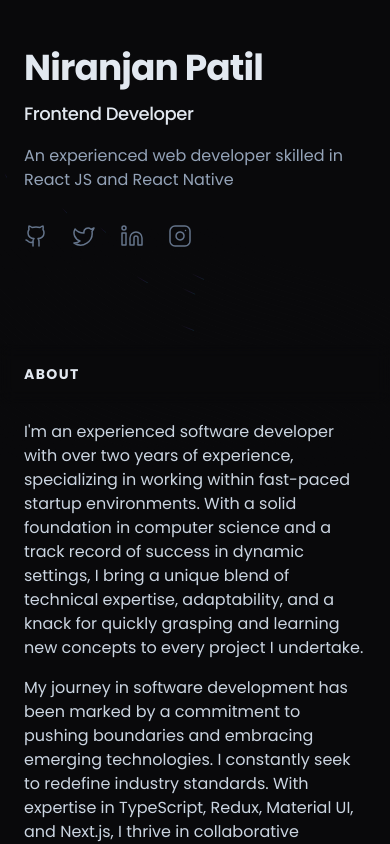
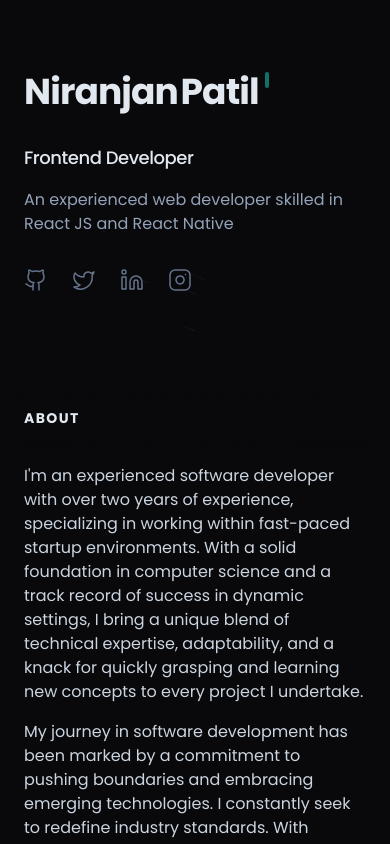
Before and after one commit to NiranjanPatil07/portfolio, a React (Vite) app: page / in a window 390 px wide. Shown: the top 844 px of the page. Built offline with nearby package versions, Linux system fonts and the light colour scheme.

Commit message:
UX: Added animation

```diff
--- /dev/null
+++ b/src/components/typewriter-effect.jsx
@@ -0,0 +1,146 @@
+"use client";
+
+import { cn } from "../util/cn";
+import { motion, stagger, useAnimate, useInView } from "framer-motion";
+import { useEffect } from "react";
+
+export const TypewriterEffect = ({ words, className, cursorClassName }) => {
+  // split text inside of words into array of characters
+  const wordsArray = words.map((word) => {
+    return {
+      ...word,
+      text: word.text.split(""),
+    };
+  });
+
+  const [scope, animate] = useAnimate();
+  const isInView = useInView(scope);
+  useEffect(() => {
+    if (isInView) {
+      animate(
+        "span",
+        {
+          display: "inline-block",
+          opacity: 1,
+        },
+        {
+          duration: 0.3,
+          delay: stagger(0.1),
+          ease: "easeInOut",
+        }
+      );
+    }
+  }, [isInView]);
+
+  const renderWords = () => {
+    return (
+      <motion.div ref={scope} className='inline'>
+        {wordsArray.map((word, idx) => {
+          return (
+            <div key={`word-${idx}`} className='inline-block'>
+              {word.text.map((char, index) => (
+                <motion.span
+                  initial={{}}
+                  key={`char-${index}`}
+                  className={cn(`dark:text-white text-black opacity-0 hidden`, word.className)}
+                >
+                  {char}
+                </motion.span>
+              ))}
+              &nbsp;
+            </div>
+          );
+        })}
+      </motion.div>
+    );
+  };
+  return (
+    <div className={cn("text-base sm:text-xl md:text-3xl lg:text-5xl font-bold", className)}>
+      {renderWords()}
+      <motion.span
+        initial={{
+          opacity: 0,
+        }}
+        animate={{
+          opacity: 1,
+        }}
+        transition={{
+          duration: 0.8,
+          repeat: Infinity,
+          repeatType: "reverse",
+        }}
+        className={cn("inline-block rounded-sm w-[4px] h-4 md:h-6 lg:h-10 bg-blue-500", cursorClassName)}
+      ></motion.span>
+    </div>
+  );
+};
+
+export const TypewriterEffectSmooth = ({ words, className, cursorClassName }) => {
+  // split text inside of words into array of characters
+  const wordsArray = words.map((word) => {
+    return {
+      ...word,
+      text: word.text.split(""),
+    };
+  });
+  const renderWords = () => {
+    return (
+      <div>
+        {wordsArray.map((word, idx) => {
+          return (
+            <div key={`word-${idx}`} className='inline-block'>
+              {word.text.map((char, index) => (
+                <span key={`char-${index}`} className={cn(`dark:text-white text-black `, word.className)}>
+                  {char}
+                </span>
+              ))}
+              &nbsp;
+            </div>
+          );
+        })}
+      </div>
+    );
+  };
+
+  return (
+    <div className={cn("flex space-x-1 my-6", className)}>
+      <motion.div
+        className='overflow-hidden pb-2'
+        initial={{
+          width: "0%",
+        }}
+        whileInView={{
+          width: "fit-content",
+        }}
+        transition={{
+          duration: 1,
+          ease: "linear",
+          delay: 0,
+        }}
+      >
+        <div
+          className='text-xs sm:text-base md:text-xl lg:text:3xl xl:text-5xl font-bold'
+          style={{
+            whiteSpace: "nowrap",
+          }}
+        >
+          {renderWords()}{" "}
+        </div>{" "}
+      </motion.div>
+      <motion.span
+        initial={{
+          opacity: 0,
+        }}
+        animate={{
+          opacity: 1,
+        }}
+        transition={{
+          duration: 0.8,
+          repeat: Infinity,
+          repeatType: "reverse",
+        }}
+        className={cn("block rounded-sm w-[4px]  h-4 sm:h-6 xl:h-12 bg-teal-500", cursorClassName)}
+      ></motion.span>
+    </div>
+  );
+};
--- a/src/index.css
+++ b/src/index.css
@@ -3,10 +3,6 @@
 @tailwind utilities;
 
 @layer base {
-  @font-face {
-    font-family: Vercetti;
-    src: url(/src//assets/font/Vercetti-Regular.ttf);
-  }
   * {
     @apply font-poppins;
   }
--- a/src/pages/content/components/Experience.jsx
+++ b/src/pages/content/components/Experience.jsx
@@ -1,16 +1,37 @@
-import React from "react";
+import React, { useRef } from "react";
 import EXPERIENCE_JSON from "../../../assets/data/experience.json";
 import { Dot, MoveUpRight } from "lucide-react";
+import { useInView } from "framer-motion";
+import { motion } from "framer-motion";
+
+const item = {
+  hidden: { opacity: 0, x: 30 },
+  show: { opacity: 1, x: 0 },
+};
 
 const Experience = ({ section }) => {
+  const width = window.innerWidth;
+  const experienceRef = useRef(null);
+  const isInView = useInView(experienceRef, { once: true });
+
+  const container = {
+    hidden: { opacity: 0 },
+    show: {
+      opacity: 1,
+      transition: {
+        delayChildren: width < 768 ? 0.5 : 2,
+        staggerChildren: 0.2,
+      },
+    },
+  };
   return (
     <section id='experience' ref={section[1].ref} className='mt-24 relative'>
-      <div class='sticky lg:hidden top-0 z-20 -mx-6 mb-4 w-screen px-6 py-5 backdrop-blur md:-mx-12 md:px-12 '>
-        <h2 class='text-sm font-bold uppercase tracking-widest text-slate-200 lg:sr-only'>Experience</h2>
+      <div className='sticky lg:hidden top-0 z-20 -mx-6 mb-4 w-screen px-6 py-5 backdrop-blur md:-mx-12 md:px-12 '>
+        <h2 className='text-sm font-bold uppercase tracking-widest text-slate-200 lg:sr-only'>Experience</h2>
       </div>
-      <ol className='group/list'>
+      <motion.ol className='group/list' variants={container} initial='hidden' animate={isInView ? "show" : ""} ref={experienceRef}>
         {EXPERIENCE_JSON?.map((experience) => (
-          <li className='mb-12 ' key={experience?.year}>
+          <motion.li className='mb-12 ' key={experience?.year} variants={item}>
             <div className='group relative grid pb-1 transition-all sm:grid-cols-8 sm:gap-8 md:gap-4 lg:hover:!opacity-100 lg:group-hover/list:opacity-50'>
               <div className='absolute -inset-x-4 -inset-y-4 z-0 hidden rounded-md transition motion-reduce:transition-none lg:-inset-x-6 lg:block lg:group-hover:bg-neutral-800/50 lg:group-hover:shadow-[inset_0_1px_0_0_rgba(148,163,184,0.1)] lg:group-hover:drop-shadow-lg'></div>
               <header className='z-10 mb-2 mt-1 text-xs font-semibold uppercase tracking-wide text-slate-500 sm:col-span-2'>
@@ -21,9 +42,6 @@ const Experience = ({ section }) => {
                   <div>
                     <p
                       className='inline-flex items-baseline font-medium leading-tight text-slate-200 hover:text-teal-300 focus-visible:text-teal-300  group/link text-base'
-                      //   href={experience?.link}
-                      //   target='_blank'
-                      //   rel='noreferrer noopener'
                       aria-label={`${experience?.role} label`}
                       draggable={false}
                     >
@@ -46,12 +64,12 @@ const Experience = ({ section }) => {
                 </ul>
               </div>
             </div>
-          </li>
+          </motion.li>
         ))}
-      </ol>
-      <div class='mt-12'>
+      </motion.ol>
+      <div className='mt-12'>
         <a
-          class='inline-flex items-baseline leading-tight text-slate-200 hover:text-teal-300 focus-visible:text-teal-300 font-semibold group/link text-base'
+          className='inline-flex items-baseline leading-tight text-slate-200 hover:text-teal-300 focus-visible:text-teal-300 font-semibold group/link text-base'
           href='/NiranjanPatil.pdf'
           target='_blank'
           rel='noreferrer noopener'
--- a/src/pages/content/components/Projects.jsx
+++ b/src/pages/content/components/Projects.jsx
@@ -1,17 +1,35 @@
-import React from "react";
+import React, { useRef } from "react";
 import PROJECT_DATA from "../../../assets/data/project.json";
 import { MoveUpRight } from "lucide-react";
+import { useInView } from "framer-motion";
+import { motion } from "framer-motion";
+const container = {
+  hidden: { opacity: 0 },
+  show: {
+    opacity: 1,
+    transition: {
+      delayChildren: 0.5,
+      staggerChildren: 0.2,
+    },
+  },
+};
+const item = {
+  hidden: { opacity: 0, x: 30 },
+  show: { opacity: 1, x: 0 },
+};
 const Projects = ({ section }) => {
+  const projectsRef = useRef(null);
+  const isInView = useInView(projectsRef, { once: true });
   return (
     <section id='project' ref={section[2].ref} className='mt-24 pb-12 lg:pb-0'>
-      <div class='sticky lg:hidden top-0 z-20 -mx-6 mb-4 w-screen px-6 py-5 backdrop-blur md:-mx-12 md:px-12 '>
-        <h2 class='text-sm font-bold uppercase tracking-widest text-slate-200 lg:sr-only'>Projects</h2>
+      <div className='sticky lg:hidden top-0 z-20 -mx-6 mb-4 w-screen px-6 py-5 backdrop-blur md:-mx-12 md:px-12 '>
+        <h2 className='text-sm font-bold uppercase tracking-widest text-slate-200 lg:sr-only'>Projects</h2>
       </div>
-      <ul className='group/list'>
+      <motion.ul className='group/list' variants={container} initial='hidden' animate={isInView ? "show" : ""} ref={projectsRef}>
         {PROJECT_DATA?.map(
           (project) =>
             project?.display && (
-              <li className='mb-12' key={project?.name}>
+              <motion.li variants={item} className='mb-12' key={project?.name}>
                 <div className='group relative grid gap-4 pb-1 transition-all sm:grid-cols-8 sm:gap-8 md:gap-4 lg:hover:!opacity-100 lg:group-hover/list:opacity-50'>
                   <div className='absolute -inset-x-4 -inset-y-4 z-0 hidden rounded-md transition motion-reduce:transition-none lg:-inset-x-6 lg:block lg:group-hover:bg-slate-800/50 lg:group-hover:shadow-[inset_0_1px_0_0_rgba(148,163,184,0.1)] lg:group-hover:drop-shadow-lg'></div>
                   <div className='z-10 sm:order-2 sm:col-span-6'>
@@ -44,10 +62,10 @@ const Projects = ({ section }) => {
                     src={project?.image}
                   />
                 </div>
-              </li>
+              </motion.li>
             )
         )}
-      </ul>
+      </motion.ul>
     </section>
   );
 };
--- a/src/pages/content/index.jsx
+++ b/src/pages/content/index.jsx
@@ -1,13 +1,30 @@
 import React from "react";
 import Experience from "./components/Experience";
 import Projects from "./components/Projects";
+import { motion } from "framer-motion";
 const Content = ({ section }) => {
   return (
     <>
       <div className='pt-24 lg:w-1/2 lg:py-24'>
-        <section id='about' className='space-y-4 relative' ref={section[0].ref}>
-          <div class='sticky lg:hidden top-0 z-20 -mx-6 mb-4 w-screen px-6 py-5 backdrop-blur md:-mx-12 md:px-12 '>
-            <h2 class='text-sm font-bold uppercase tracking-widest text-slate-200 lg:sr-only'>About</h2>
+        <motion.section
+          initial={{
+            opacity: 0,
+            y: 10,
+          }}
+          animate={{
+            opacity: 1,
+            y: 0,
+          }}
+          transition={{
+            delay: 2,
+            duration: 0.3,
+          }}
+          id='about'
+          className='space-y-4 relative'
+          ref={section[0].ref}
+        >
+          <div className='sticky lg:hidden top-0 z-20 -mx-6 mb-4 w-screen px-6 py-5 backdrop-blur md:-mx-12 md:px-12 '>
+            <h2 className='text-sm font-bold uppercase tracking-widest text-slate-200 lg:sr-only'>About</h2>
           </div>
           <p>
             I'm an experienced software developer with over two years of experience, specializing in working within fast-paced startup
@@ -24,7 +41,7 @@ const Content = ({ section }) => {
             Beyond coding, I love playing football and traveling, which inspire me both on and off the field. With a collaborative mindset
             and a focus on continuous learning, I strive to deliver exceptional solutions.
           </p>
-        </section>
+        </motion.section>
         <Experience section={section} />
         <Projects section={section} />
       </div>
--- a/src/pages/header/index.jsx
+++ b/src/pages/header/index.jsx
@@ -1,6 +1,7 @@
 import { Github, Home, Instagram, Linkedin, Twitter } from "lucide-react";
-import React, { Fragment, useEffect, useState } from "react";
-
+import React, { Fragment, useEffect, useRef, useState } from "react";
+import { TypewriterEffectSmooth } from "../../components/typewriter-effect";
+import { motion, useInView } from "framer-motion";
 // const NAV_ITEMS = ["about", "experience", "projects"];
 const SOCIAL_ITEMS = [
   { to: "https://github.com/NiranjanPatil07", icon: <Github />, label: "Home" },
@@ -9,29 +10,26 @@ const SOCIAL_ITEMS = [
   { to: "https://www.linkedin.com/in/heyniranjanpatil/", icon: <Instagram />, label: "Playlist" },
 ];
 
+const container = {
+  hidden: { opacity: 0 },
+  show: {
+    opacity: 1,
+    transition: {
+      delayChildren: 1,
+      staggerChildren: 0.2,
+    },
+  },
+};
+const item = {
+  hidden: { opacity: 0, x: -30 },
+  show: { opacity: 1, x: 0 },
+};
+
 const Header = ({ section }) => {
-  const [activeLink, setActiveLink] = useState(0);
-  //   useEffect(() => {
-  //     const handleScroll = () => {
-  //       const sections = document.querySelectorAll("section");
-  //       sections.forEach((section, index) => {
-  //         const top = section.offsetTop; // Adjust this value as needed
-  //         const bottom = top + section.clientHeight;
-  //         const scrollPosition = window.scrollY;
-  //         console.log(top, bottom, scrollPosition);
-  //         if (scrollPosition >= top && scrollPosition < bottom) {
-  //           setActiveLink(index);
-  //         }
-  //       });
-  //     };
+  const [activeLink, setActiveLink] = useState("about");
+  const navigationRef = useRef(null);
+  const isInView = useInView(navigationRef, { once: true });
 
-  //     window.addEventListener("scroll", handleScroll);
-
-  //     // Cleanup event listener on component unmount
-  //     return () => {
-  //       window.removeEventListener("scroll", handleScroll);
-  //     };
-  //   }, []);
   useEffect(() => {
     const handleScroll = () => {
       const scrollPosition = window.scrollY;
@@ -56,42 +54,86 @@ const Header = ({ section }) => {
       SELECTED_SECTION.ref.current.scrollIntoView({ behavior: "smooth", block: "center", inline: "start" });
     }
   };
+
+  const words = [
+    {
+      text: "Niranjan",
+      className: "text-4xl font-bold tracking-tight text-slate-200 sm:text-5xl",
+    },
+    {
+      text: "Patil",
+      className: "text-4xl font-bold tracking-tight text-slate-200 sm:text-5xl",
+    },
+  ];
   return (
     <header className='lg:sticky lg:top-0 lg:flex lg:max-h-screen lg:w-1/2 lg:flex-col lg:justify-between lg:py-24 select-none'>
       <div>
-        <h1 class='text-4xl font-bold tracking-tight text-slate-200 sm:text-5xl'>Niranjan Patil</h1>
-        <h2 class='mt-3 text-lg font-medium tracking-tight text-slate-200 sm:text-xl'>Frontend Developer</h2>
-        <p class='mt-4 max-w-xs leading-normal text-slate-400'>An experienced web developer skilled in React JS and React Native</p>
-        <nav class='nav hidden lg:block' aria-label='In-page jump links'>
-          <ul class='mt-16 w-max'>
+        {/* <h1 className='text-4xl font-bold tracking-tight text-slate-200 sm:text-5xl'>Niranjan Patil</h1> */}
+        <TypewriterEffectSmooth words={words} />
+        <motion.h2
+          className='mt-3 text-lg font-medium tracking-tight text-slate-200 sm:text-xl'
+          initial={{
+            opacity: 0,
+            y: 10,
+          }}
+          animate={{
+            opacity: 1,
+            y: 0,
+          }}
+          transition={{
+            delay: 1,
+            duration: 0.5,
+          }}
+        >
+          Frontend Developer
+        </motion.h2>
+        <motion.p
+          className='mt-4 max-w-xs leading-normal text-slate-400'
+          initial={{
+            opacity: 0,
+            y: 10,
+          }}
+          animate={{
+            opacity: 1,
+            y: 0,
+          }}
+          transition={{
+            delay: 1,
+            duration: 0.5,
+          }}
+        >
+          An experienced web developer skilled in React JS and React Native
+        </motion.p>
+        <nav className='nav hidden lg:block' aria-label='In-page jump links'>
+          <motion.ul className='mt-16 w-max' variants={container} initial='hidden' animate={"show"}>
             {section?.map(({ id, label }) => (
-              <li key={id}>
+              <motion.li variants={item} key={id}>
                 <p
                   onClick={() => scrollToSection(id)}
-                  class={`group flex items-center py-3 ${activeLink === id ? "active" : ""}`}
+                  className={`group flex items-center py-3 ${activeLink === id ? "active" : ""}`}
                   key={id}
                   href={`#${id}`}
                 >
-                  <span class='nav-indicator mr-4 h-px w-8 bg-slate-500 transition-all group-hover:w-16 group-hover:bg-slate-200 group-focus-visible:w-16 group-focus-visible:bg-slate-200 motion-reduce:transition-none'></span>
-                  <span class='nav-text text-xs font-bold uppercase tracking-widest text-slate-400 group-hover:text-slate-200 group-focus-visible:text-slate-200'>
+                  <span className='nav-indicator mr-4 h-px w-8 bg-slate-500 transition-all group-hover:w-16 group-hover:bg-slate-200 group-focus-visible:w-16 group-focus-visible:bg-slate-200 motion-reduce:transition-none'></span>
+                  <span className='nav-text text-xs font-bold uppercase tracking-widest text-slate-400 group-hover:text-slate-200 group-focus-visible:text-slate-200'>
                     {label}
                   </span>
                 </p>
-              </li>
+              </motion.li>
             ))}
-          </ul>
+          </motion.ul>
         </nav>
       </div>
-      <div className='flex space-x-6 mt-8'>
-        {SOCIAL_ITEMS?.map(({ icon }) => (
-          <Fragment key={icon}>
+      <motion.ul className='flex space-x-6 mt-8' variants={container} initial='hidden' animate={"show"}>
+        {SOCIAL_ITEMS?.map(({ to, icon }) => (
+          <motion.li key={icon} variants={item} onClick={() => window.open(to)}>
             {React.cloneElement(icon, {
               strokeWidth: 1.5,
               className: "text-slate-500 hover:text-teal-300 cursor-pointer",
             })}
-          </Fragment>
+          </motion.li>
         ))}
-      </div>
+      </motion.ul>
     </header>
   );
 };
```
Also changed, not shown: src/App.jsx (+45 -3 lines), src/components/background-beams.jsx (+29 -30 lines).
